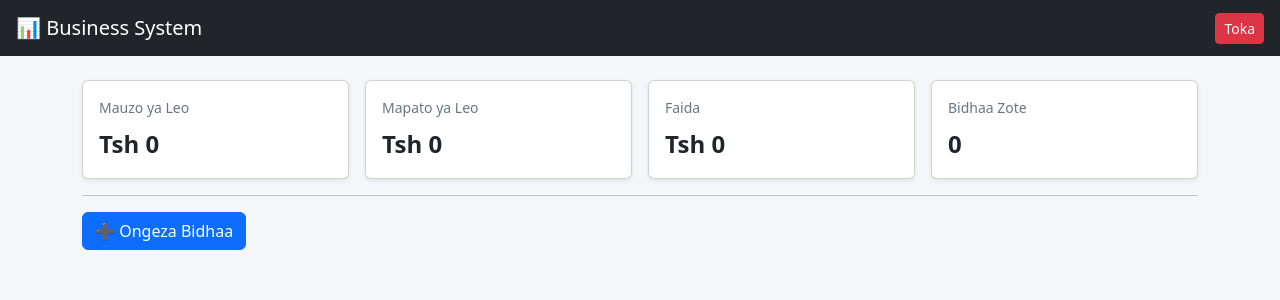
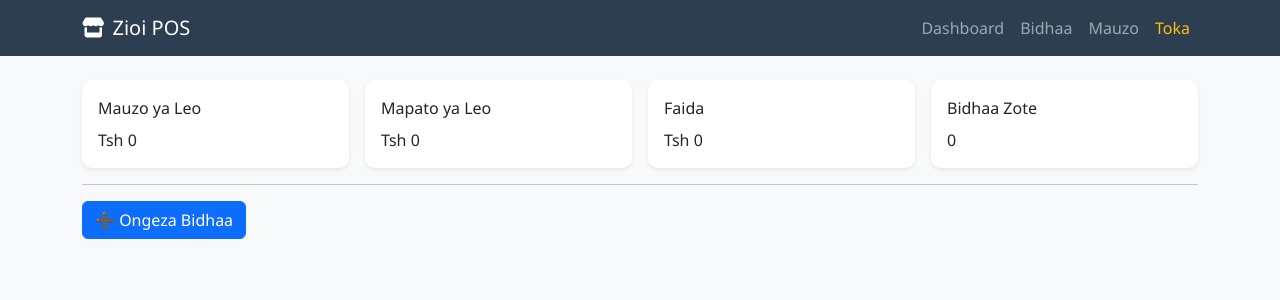
Before and after one commit to benmass1/Business_Systems_Op, a Flask app: page / in a window 1280 px wide. Shown: the top 300 px of the page. Run offline with Flask 3, Linux system fonts and the light colour scheme; a user stored in the database is signed in.

Commit message:
Update base.html

```diff
--- a/app/templates/base.html
+++ b/app/templates/base.html
@@ -2,41 +2,51 @@
 <html lang="sw">
 <head>
     <meta charset="UTF-8">
-    <title>Business System</title>
-
-    <!-- Bootstrap 5 -->
-    <link href="https://cdn.jsdelivr.net/npm/bootstrap@5.3.2/dist/css/bootstrap.min.css" rel="stylesheet">
-
+    <meta name="viewport" content="width=device-width, initial-scale=1.0">
+    <title>Zioi POS - Mfumo wa Mauzo</title>
+    <link href="https://cdn.jsdelivr.net/npm/bootstrap@5.3.0/dist/css/bootstrap.min.css" rel="stylesheet">
+    <link rel="stylesheet" href="https://cdnjs.cloudflare.com/ajax/libs/font-awesome/6.4.0/css/all.min.css">
     <style>
-        body {
-            background-color: #f4f6f9;
-        }
-        .card-title {
-            font-size: 14px;
-            color: #6c757d;
-        }
-        .card-value {
-            font-size: 24px;
-            font-weight: bold;
-        }
+        body { background-color: #f8f9fa; font-family: 'Segoe UI', Tahoma, Geneva, Verdana, sans-serif; }
+        .navbar { background-color: #2c3e50 !important; }
+        .card { border: none; border-radius: 10px; box-shadow: 0 4px 6px rgba(0,0,0,0.1); transition: 0.3s; }
+        .card:hover { transform: translateY(-5px); }
+        .stat-icon { font-size: 2rem; opacity: 0.3; }
     </style>
 </head>
 <body>
 
-<nav class="navbar navbar-dark bg-dark px-3">
-    <span class="navbar-brand">📊 Business System</span>
-    <a href="{{ url_for('main.logout') }}" class="btn btn-sm btn-danger">Toka</a>
+<nav class="navbar navbar-expand-lg navbar-dark mb-4">
+    <div class="container">
+        <a class="navbar-brand" href="#"><i class="fas fa-store me-2"></i>Zioi POS</a>
+        <button class="navbar-toggler" type="button" data-bs-toggle="collapse" data-bs-target="#navbarNav">
+            <span class="navbar-toggler-icon"></span>
+        </button>
+        <div class="collapse navbar-collapse" id="navbarNav">
+            <ul class="navbar-nav ms-auto">
+                <li class="nav-item"><a class="nav-link" href="{{ url_for('main.dashboard') }}">Dashboard</a></li>
+                <li class="nav-item"><a class="nav-link" href="#">Bidhaa</a></li>
+                <li class="nav-item"><a class="nav-link" href="#">Mauzo</a></li>
+                <li class="nav-item"><a class="nav-link text-warning" href="{{ url_for('main.logout') }}">Toka</a></li>
+            </ul>
+        </div>
+    </div>
 </nav>
 
-<div class="container my-4">
+<div class="container">
     {% with messages = get_flashed_messages(with_categories=true) %}
-      {% for category, msg in messages %}
-        <div class="alert alert-{{ category }}">{{ msg }}</div>
-      {% endfor %}
+        {% if messages %}
+            {% for category, message in messages %}
+                <div class="alert alert-{{ category }}">{{ message }}</div>
+            {% endfor %}
+        {% endif %}
     {% endwith %}
 
     {% block content %}{% endblock %}
 </div>
 
+<script src="https://cdn.jsdelivr.net/npm/bootstrap@5.3.0/dist/js/bootstrap.bundle.min.js"></script>
+<script src="https://cdn.jsdelivr.net/npm/chart.js"></script>
+{% block scripts %}{% endblock %}
 </body>
 </html>
```
